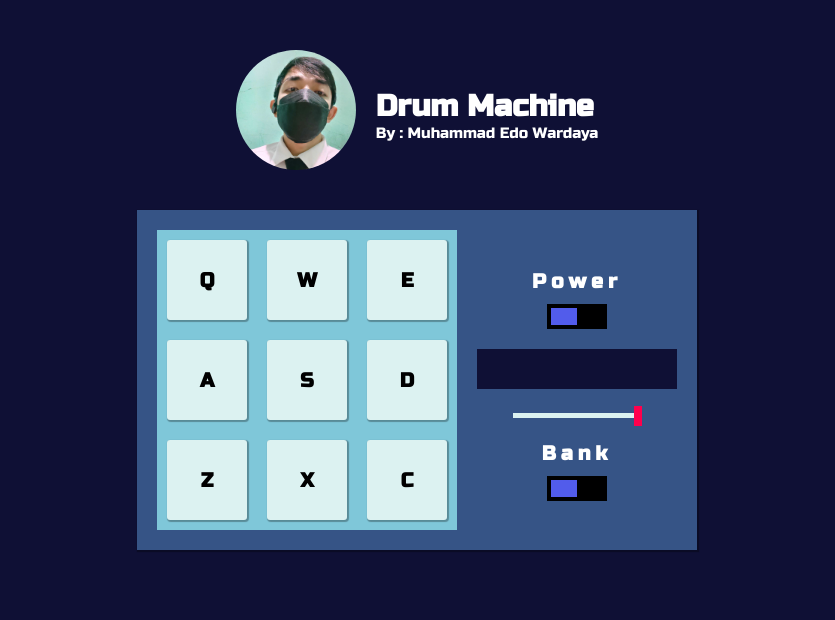
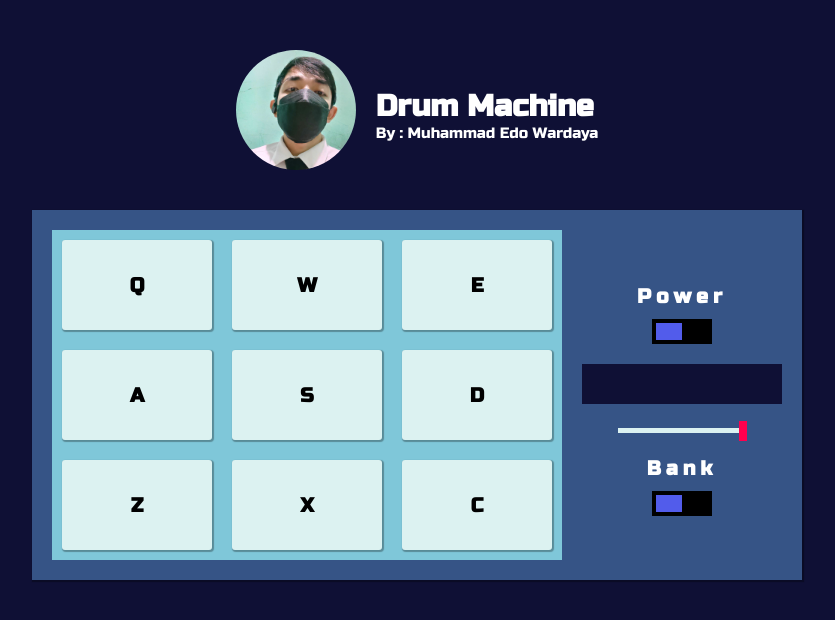
Before and after one commit to muhammadedowardaya/drum-machine, a React (Vite) app: page / in a window 1280 px wide. Shown: the top 620 px of the page, without its empty margins (223-1058 px from the left). Built offline with nearby package versions, Linux system fonts and the light colour scheme.

Commit message:
perbaikan layout pada drumpad agar tidak melebihi container

```diff
--- a/src/styles/App.scss
+++ b/src/styles/App.scss
@@ -68,7 +68,6 @@ $waveColor: #3498db;
 		padding: 2rem;
 		background-color: $color3;
 		width: 100%;
-		max-width: 600px;
         margin-bottom: 4rem;
 	}
 }
--- a/src/styles/DrumPad.scss
+++ b/src/styles/DrumPad.scss
@@ -2,7 +2,7 @@
 
 .pad-bank {
 	display: grid;
-	grid-template-columns: repeat(3, 15vw);
+	grid-template-columns: repeat(3, 24vw);
 	grid-template-rows: repeat(3, 15vw);
 	justify-content: center;
 	gap: 1rem;
@@ -34,7 +34,7 @@
 
 @media only screen and (min-width: 460px) {
 	.pad-bank {
-		grid-template-columns: repeat(3, 60px);
+		grid-template-columns: repeat(3, 15vw);
 		grid-template-rows: repeat(3, 60px);
 		gap: 2rem;
 	}
@@ -42,7 +42,14 @@
 
 @media only screen and (min-width: 600px) {
 	.pad-bank {
-		grid-template-columns: repeat(3, 80px);
+		grid-template-columns: repeat(3, 15vw);
 		grid-template-rows: repeat(3, 80px);
 	}
 }
+
+@media only screen and (min-width: 800px) {
+	.pad-bank {
+		grid-template-columns: repeat(3, 150px);
+		grid-template-rows: repeat(3, 90px);
+	}
+}
```
